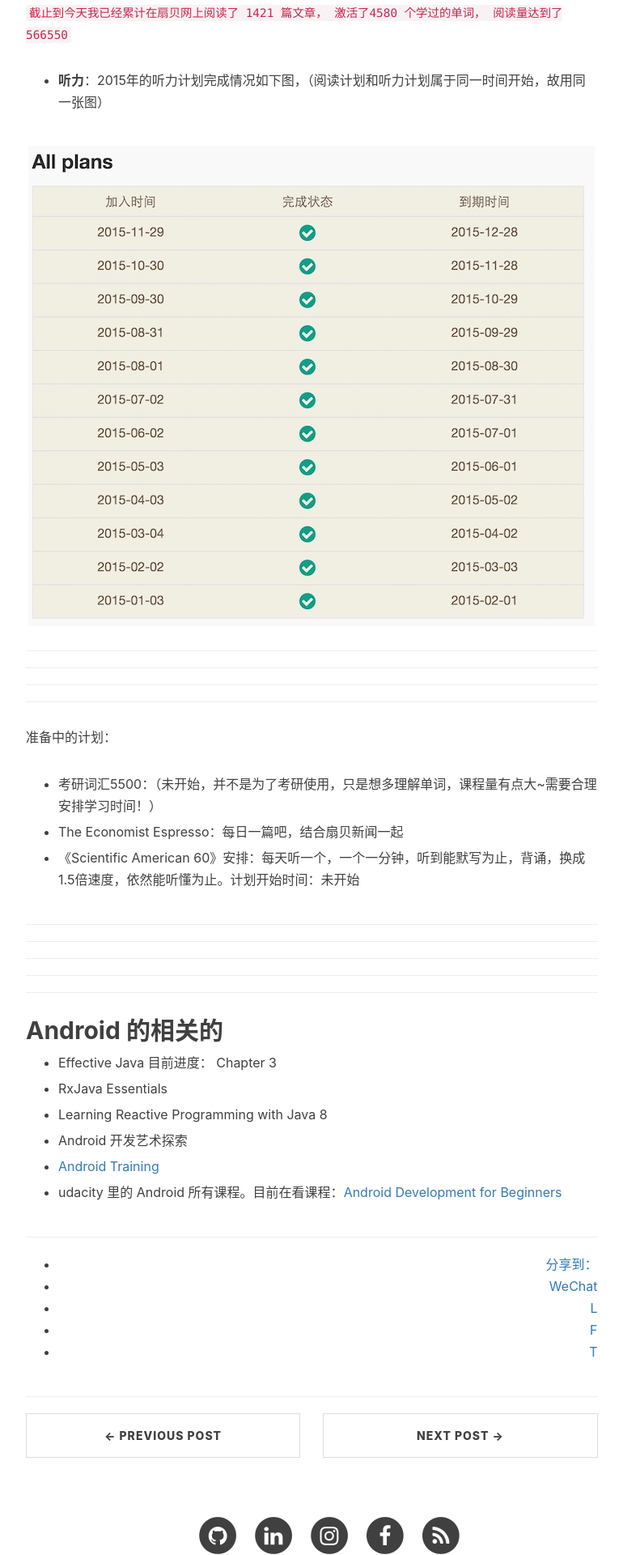
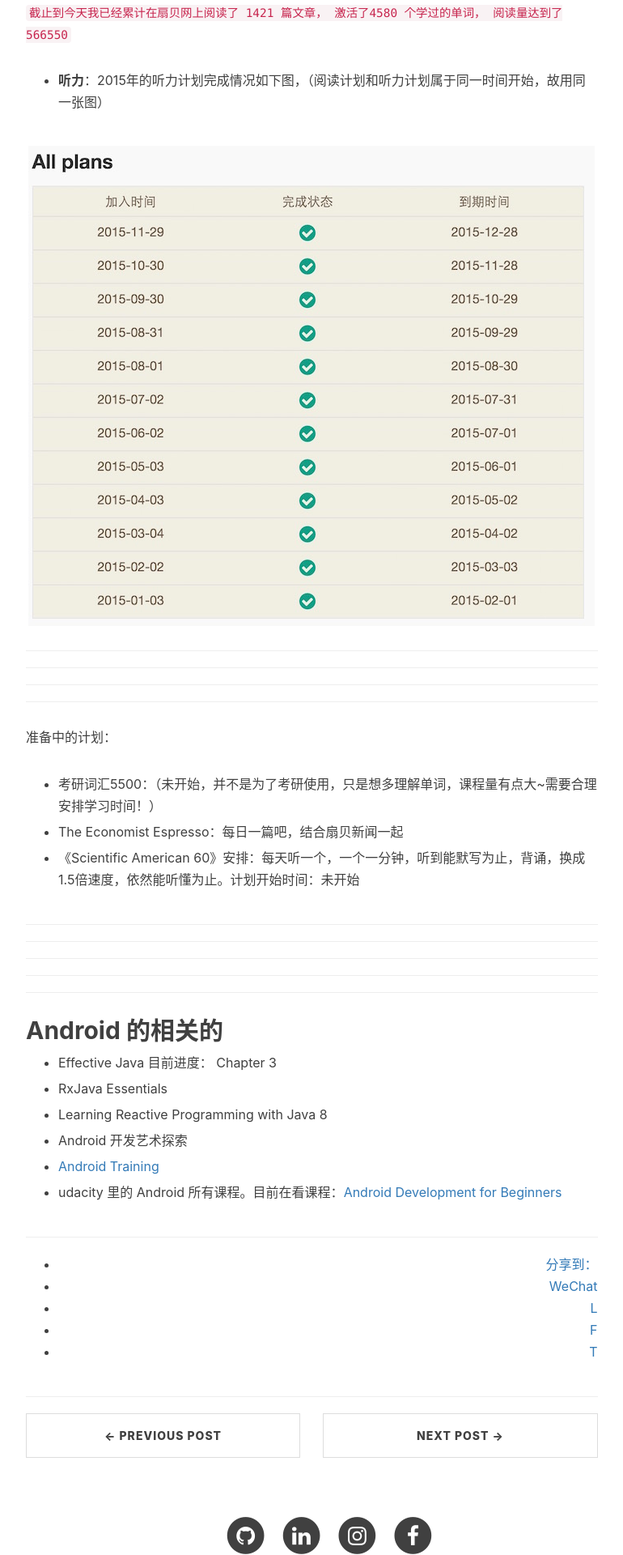
Before and after one commit to MrFuFuFu/mrfufufu.github.io, a Jekyll site: the page built from _posts/2016-01-03-2016_study_plans.markdown, in a window 1280 px wide. Shown: the part 4480-6400 px from the top of the page at 81% size, without its empty margins (233-1003 px from the left). Built offline with Jekyll 4.4.1, drawn with Linux system fonts in a browser that asks for light colours; nearby versions of some CDN libraries; comment, search, counter and statistics services are not loaded.

Commit message:
change some UI

```diff
--- a/_config.yml
+++ b/_config.yml
@@ -3,7 +3,7 @@
 SEOTitle: 傅圆的博客 | MrFu Blog
 header-img: img/home-bg.jpg
 email: mrfuyuan@gmail.com
-description: "Hi, I'm Ewan Fu, is an Android software engineer"
+description: "Hi, I'm Fu Yuan, an Android software engineer"
 keyword: "傅圆, MrFu, 傅傅傅先生, MrFuFuFu, Mr.Fu, @傅圆, 傅圆的博客, MrFu Blog, 博客, 个人网站, 互联网, Android"
 url: "https://mrfu.me"
 baseurl: ""
@@ -11,7 +11,7 @@
 
 
 # SNS settings
-RSS: true
+RSS: false
 #twitter_username: 15068728607
 github_username:  mrfufufu
 facebook_username:  mrfufufu
--- a/_layouts/keynote.html
+++ b/_layouts/keynote.html
@@ -66,7 +66,7 @@
                     style="text-align: right"
                     data-thread-key="{{page.id}}" data-title="{{page.title}}"
                     data-images="{{ site.url }}/{% if page.header-img %}{{ page.header-img }}{% else %}{{ site.header-img }}{% endif %}"
-                    data-content="{{ content | strip_html | truncate:80 }} | Hux Blog，@Hux黄玄 的个人博客"
+                    data-content="{{ content | strip_html | truncate:80 }} | MrFu Blog，@傅圆 的个人博客"
                     data-url="{{site.url}}{{page.url}}">
                     <div class="ds-share-inline">
                       <ul  class="ds-share-icons-16">
--- a/_layouts/page.html
+++ b/_layouts/page.html
@@ -100,7 +100,7 @@
 
                 <!-- Short About -->
                 <section class="visible-md visible-lg">
-                    <hr><h5><a href="/about/">ABOUT ME</a></h5>
+                    <hr><h5><a href="{{'/about/' | prepend: site.baseurl }}">ABOUT ME</a></h5>
                     <div class="short-about">
                         {% if site.sidebar-avatar %}
                             <img src="{{site.sidebar-avatar}}" />
--- a/_layouts/post.html
+++ b/_layouts/post.html
@@ -11,6 +11,15 @@
     header.intro-header{
         background-image: url('{{ site.baseurl }}/{% if page.header-img %}{{ page.header-img }}{% else %}{{ site.header-img }}{% endif %}')
     }
+
+    {% if page.header-mask %}
+    header.intro-header .header-mask{
+        width: 100%;
+        height: 100%;
+        position: absolute;
+        background: rgba(0,0,0, {{ page.header-mask }});
+    }
+    {% endif %}
 </style>
 <header class="intro-header" >
     <div class="container">
@@ -19,7 +28,7 @@
                 <div class="post-heading">
                     <div class="tags">
                         {% for tag in page.tags %}
-                        <a class="tag" href="/tags/#{{ tag }}" title="{{ tag }}">{{ tag }}</a>
+                        <a class="tag" href="{{ site.baseurl }}/tags/#{{ tag }}" title="{{ tag }}">{{ tag }}</a>
                         {% endfor %}
                     </div>
                     <h1>{{ page.title }}</h1>
@@ -58,7 +67,7 @@
                     style="text-align: right"
                     data-thread-key="{{page.id}}"
                     data-title="{{page.title}}"
-                    data-url="{{site.url}}{{page.url}}"
+                    data-url="{{site.url}}{{site.baseurl}}{{page.url}}"
                     data-images="{{ site.url }}/{% if page.header-img %}{{ page.header-img }}{% else %}{{ site.header-img }}{% endif %}"
                     data-content="{{ content | strip_html | truncate:80 }} | {{ site.SEOTitle }} " >
                     <div class="ds-share-inline">
@@ -105,6 +114,23 @@
                 {% endif %}
 
             </div>
+
+    <!-- Side Catalog Container -->
+        {% if page.catalog %}
+            <div class="
+                col-lg-2 col-lg-offset-0
+                visible-lg-block
+                sidebar-container
+                catalog-container">
+                <div class="side-catalog">
+                    <hr class="hidden-sm hidden-xs">
+                    <h5>
+                        <a class="catalog-toggle" href="#">CATALOG</a>
+                    </h5>
+                    <ul class="catalog-body"></ul>
+                </div>
+            </div>
+        {% endif %}
 
     <!-- Sidebar Container -->
             <!-- <div class="
--- a/package.json
+++ b/package.json
@@ -2,7 +2,7 @@
     "name": "mrfu-blog",
     "title": "MrFu Blog",
     "version": "2.0.0",
-    "homepage": "http://mrfu.me",
+    "homepage": "https://mrfu.me",
     "author": "MrFu",
     "devDependencies": {
         "grunt": "~0.4.5",
```
Also changed, not shown: pwa/icons/128.png (added), pwa/icons/512.png (added), pwa/manifest.json (added).
